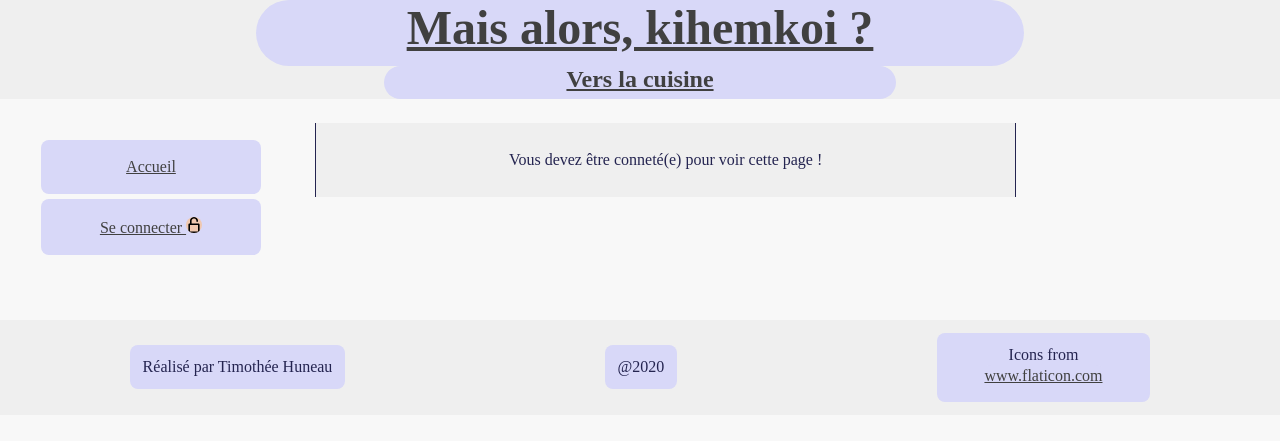
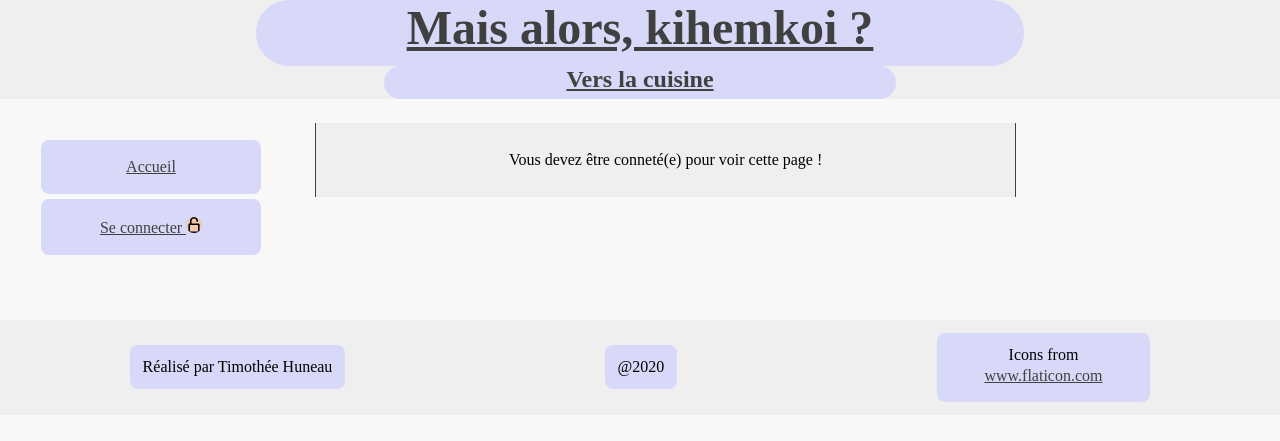
Before and after one commit to TimotheeHuneau/kihemkoi, a PHP site: page / in a window 1280 px wide. Shown: the top 441 px of the page. Run offline with PHP 8.4, Linux system fonts and the light colour scheme; data that the repository does not hold is empty; some libraries are stand-ins or nearby versions.

Commit message:
Mini-màj CSS

```diff
--- a/style.css
+++ b/style.css
@@ -7,7 +7,6 @@
 	--couleur-gris-1: #f8f8f8;
 	--couleur-gris-2: #efefef;
 	--couleur-gris-3: #404040;
-	--couleur-gris-4: #242450;
 	--char-oui: '\25cf';
 	--char-non: '\25cb';
 }
@@ -42,7 +41,7 @@ p{
 }
 
 #principal{
-	border: 0.1em var(--couleur-gris-4) solid;
+	border: 0.1em var(--couleur-gris-3) solid;
 	border-top: none;
 	border-bottom: none;
 	background-color: var(--couleur-gris-2);
```
